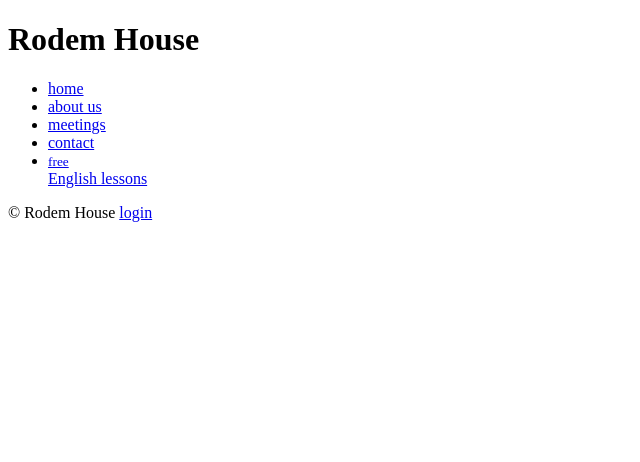
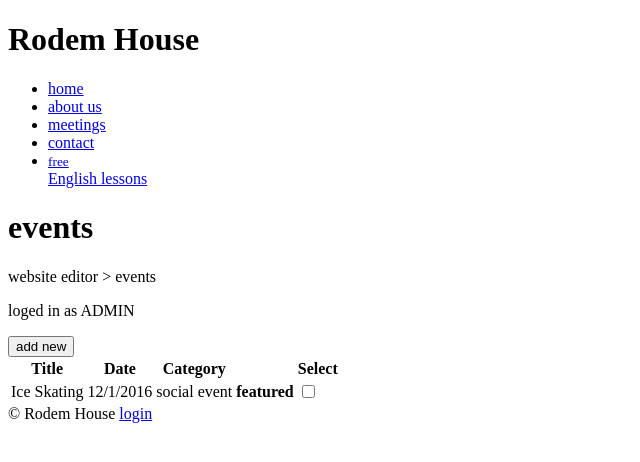
Before and after one commit to peter-sharp/Rodem-house, a PHP site: page /edit_events.php in a window 1280 px wide. Shown: the top 462 px of the page, without its empty margins (0-640 px from the left). Run offline with PHP 8.4, Linux system fonts and the light colour scheme.

Commit message:
corrected input type for checkbox

```diff
--- a/edit_events.php
+++ b/edit_events.php
@@ -1,7 +1,31 @@
 <?php
 include('./templates/header.php');
 ?>
+<form class="events" action="index.html" method="post">
+
 <main>
+  <h1>events</h1>
+  <p>website editor > events</p>
+  <section class="editor">
+    <p>loged in as ADMIN</p>
+    <button type="button">add new</button>
+    <table>
+      <tr>
+        <th>Title</th>
+        <th>Date</th>
+        <th>Category</th>
+        <th></th>
+        <th>Select</th>
+      </tr>
+      <tr>
+        <td>Ice Skating</td>
+        <td>12/1/2016</td>
+        <td>social event</td>
+        <td><strong>featured</strong></td>
+        <td><input type="checkbox" name="select" value=""></td>
+      </tr>
+    </table>
+  </section>
 </main>
 <?php
 include('./templates/footer.php');
```
